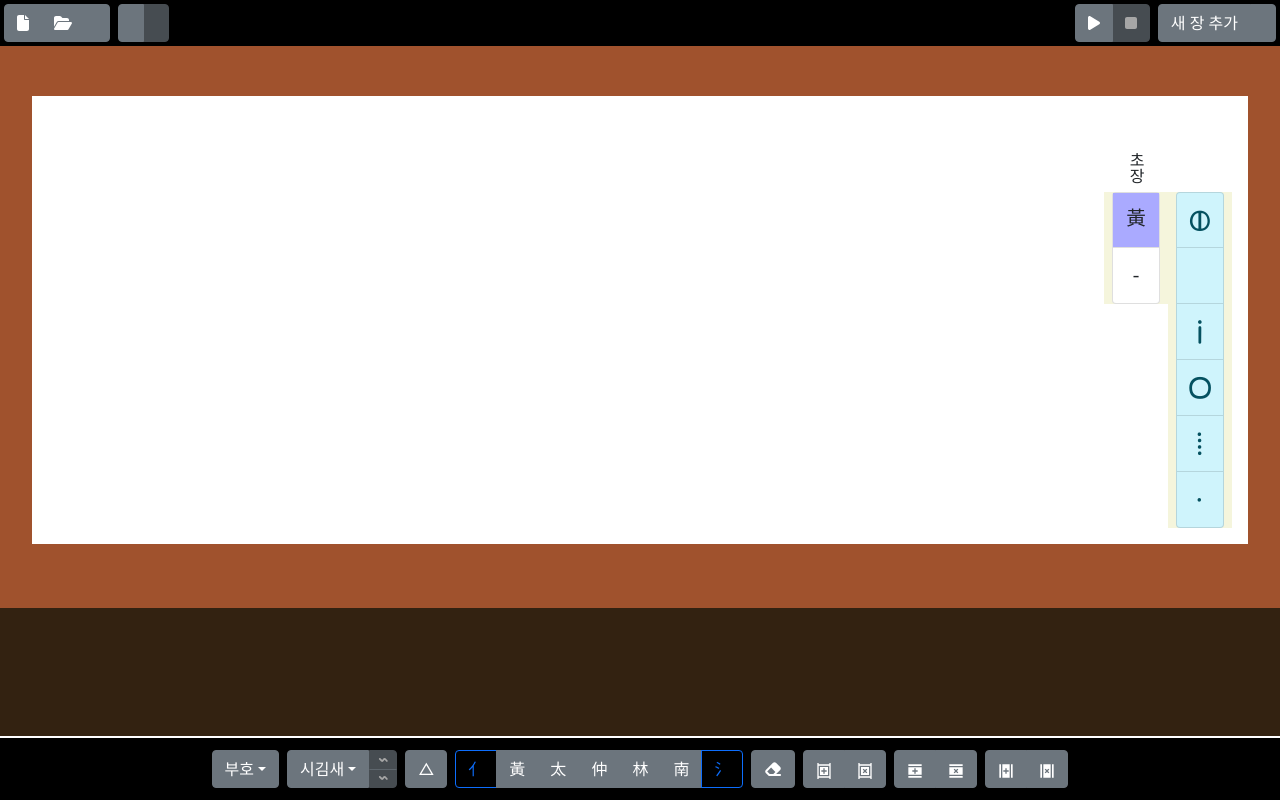
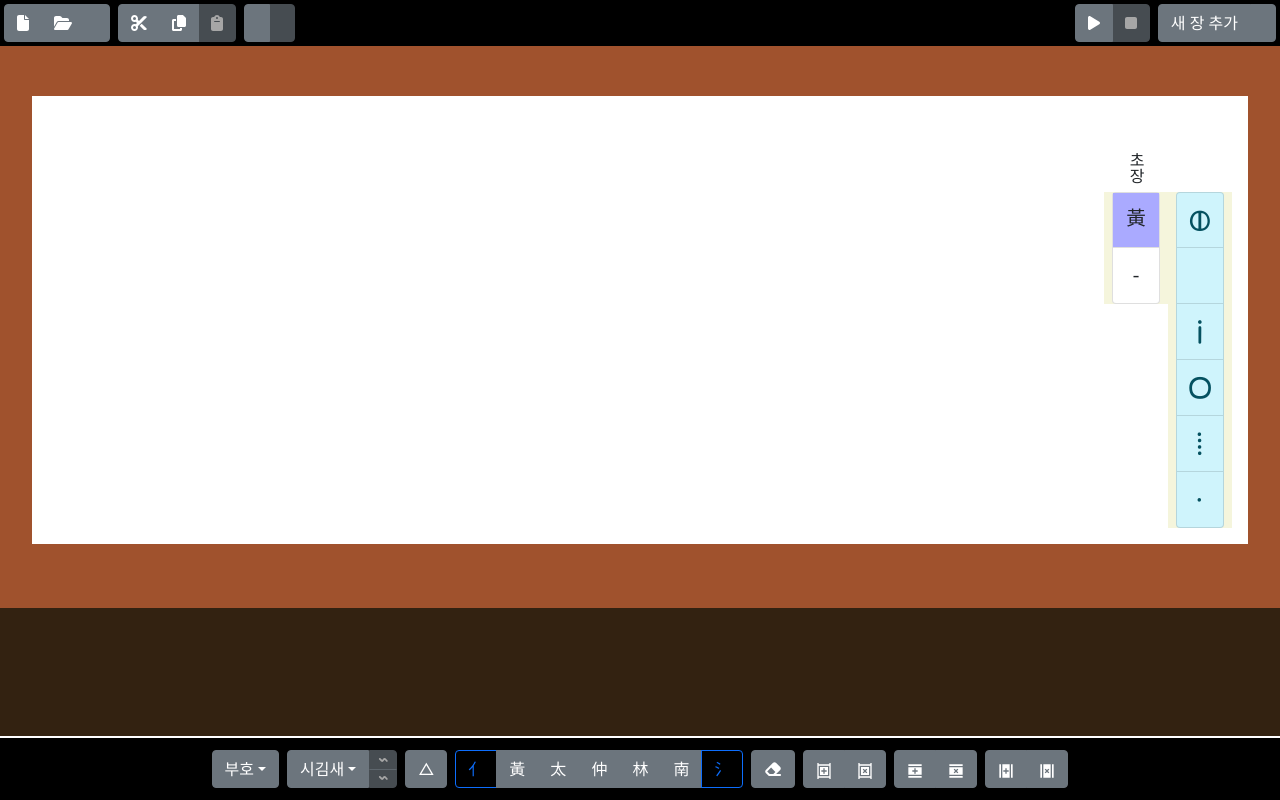
Before and after one commit to Tteoieonire/Jeonggan, a Vue app: page / in a window 1280 px wide. Built offline with nearby package versions, Linux system fonts and the light colour scheme.

Commit message:
Cut copy paste buttons

```diff
--- a/src/app.vue
+++ b/src/app.vue
@@ -5,11 +5,15 @@
       :playing="player?.playing"
       :undoable="undoable"
       :redoable="redoable"
+      :pastable="pastable"
       @addchapter="addchapter"
       @play="play"
       @open="open"
       @save="save"
       @exportMidi="exportMidi"
+      @cut="cut"
+      @copy="copy"
+      @paste="paste"
       @undo="undo"
       @redo="redo"
       id="menubar"
@@ -278,6 +282,31 @@ export default defineComponent({
     deletechapter() {
       this.doWithBackup(() => this.editor.del('chapter'))
     },
+    cut() {
+      this.doWithBackup(() => {
+        if (this.editor.isSelecting) {
+          const [content, undo] = this.editor.cutRange()
+          this.clipboard = ['Range', content]
+          return undo
+        } else {
+          const [content, undo] = this.editor.cutEntry()
+          this.clipboard = ['Entry', content]
+          return undo
+        }
+      })
+    },
+    copy() {
+      this.clipboard = this.editor.copy()
+    },
+    paste() {
+      if (this.clipboard == null) return
+      const [mode, content] = this.clipboard
+      this.doWithBackup(() =>
+        mode === 'Entry'
+          ? this.editor.pasteEntry(content)
+          : this.editor.pasteRange(content)
+      )
+    },
     async play(command: 'stop' | 'pause' | 'resume') {
       if (command === 'stop') {
         this.player?.stop()
@@ -535,29 +564,12 @@ export default defineComponent({
               else this.undo()
             } else if (e.code === 'KeyA' && hasCtrlKeyOnly(e)) {
               this.editor.selectAll()
+            } else if (e.code === 'KeyX' && hasCtrlKeyOnly(e)) {
+              this.cut()
             } else if (e.code === 'KeyC' && hasCtrlKeyOnly(e)) {
-              this.clipboard = this.editor.copy()
-            } else if (e.code === 'KeyX' && hasCtrlKeyOnly(e)) {
-              this.doWithBackup(() => {
-                if (this.editor.isSelecting) {
-                  const [content, undo] = this.editor.cutEntry()
-                  this.clipboard = ['Entry', content]
-                  return undo
-                } else {
-                  const [content, undo] = this.editor.cutRange()
-                  this.clipboard = ['Range', content]
-                  return undo
-                }
-              })
+              this.copy()
             } else if (e.code === 'KeyV' && hasCtrlKeyOnly(e)) {
-              if (this.clipboard != null) {
-                const [mode, content] = this.clipboard
-                this.doWithBackup(() =>
-                  mode === 'Entry'
-                    ? this.editor.pasteEntry(content)
-                    : this.editor.pasteRange(content)
-                )
-              }
+              this.paste()
             }
             break
           }
@@ -584,6 +596,16 @@ export default defineComponent({
     },
     redoable(): boolean {
       return this.player == null && this.undoTravel < this.undoHistory.length
+    },
+    pastable(): boolean {
+      if (this.clipboard == null) return false
+      const mode = this.clipboard[0]
+      if (mode === 'Range') return true
+      if (!this.editor.isSelecting) return true
+      return (
+        this.editor.anchor?.chapter === this.editor.cursor.chapter &&
+        this.editor.anchor?.cell === this.editor.cursor.cell
+      )
     },
     trillShow(): TrillState {
       return {
--- a/src/components/menupanel.vue
+++ b/src/components/menupanel.vue
@@ -17,6 +17,30 @@
 
       <b-button @click="save" aria-label="저장">
         <font-awesome-icon icon="save" />
+      </b-button>
+    </b-button-group>
+
+    <b-button-group class="m-1">
+      <b-button
+        @click="cut"
+        :disabled="rhythmMode || !editable"
+        aria-label="잘라내기"
+      >
+        <font-awesome-icon icon="scissors" />
+      </b-button>
+      <b-button
+        @click="copy"
+        :disabled="rhythmMode || !editable"
+        aria-label="복사"
+      >
+        <font-awesome-icon icon="copy" />
+      </b-button>
+      <b-button
+        @click="paste"
+        :disabled="rhythmMode || !editable || !pastable"
+        aria-label="붙여넣기"
+      >
+        <font-awesome-icon icon="clipboard" />
       </b-button>
     </b-button-group>
 
@@ -92,10 +116,14 @@ export default defineComponent({
     rhythmMode: { type: Boolean, required: true },
     undoable: { type: Boolean, required: true },
     redoable: { type: Boolean, required: true },
+    pastable: { type: Boolean, required: true },
   },
   emits: {
     open: (file: File) => true,
     save: () => true,
+    cut: () => true,
+    copy: () => true,
+    paste: () => true,
     undo: () => true,
     redo: () => true,
     addchapter: () => true,
@@ -129,6 +157,15 @@ export default defineComponent({
     exportMidi() {
       this.$emit('exportMidi')
     },
+    cut() {
+      this.$emit('cut')
+    },
+    copy() {
+      this.$emit('copy')
+    },
+    paste() {
+      this.$emit('paste')
+    },
     undo() {
       this.$emit('undo')
     },
--- a/src/editor.ts
+++ b/src/editor.ts
@@ -303,6 +303,7 @@ export class MusicEditor extends MusicSelector {
   }
   cutRange(): [Entry[][][], UndoOp] {
     if (this.anchor == null) throw Error('No selected found')
+    this.move('row', 0)
     const oldCursor = this.cursor.clone()
     const [first, last] = this.anchor.isLessThan(oldCursor)
       ? [this.anchor, oldCursor]
```
Also changed, not shown: src/main.ts (+8 -2 lines), build.js, 1 other file (tests, documents, lock files or other folders).
